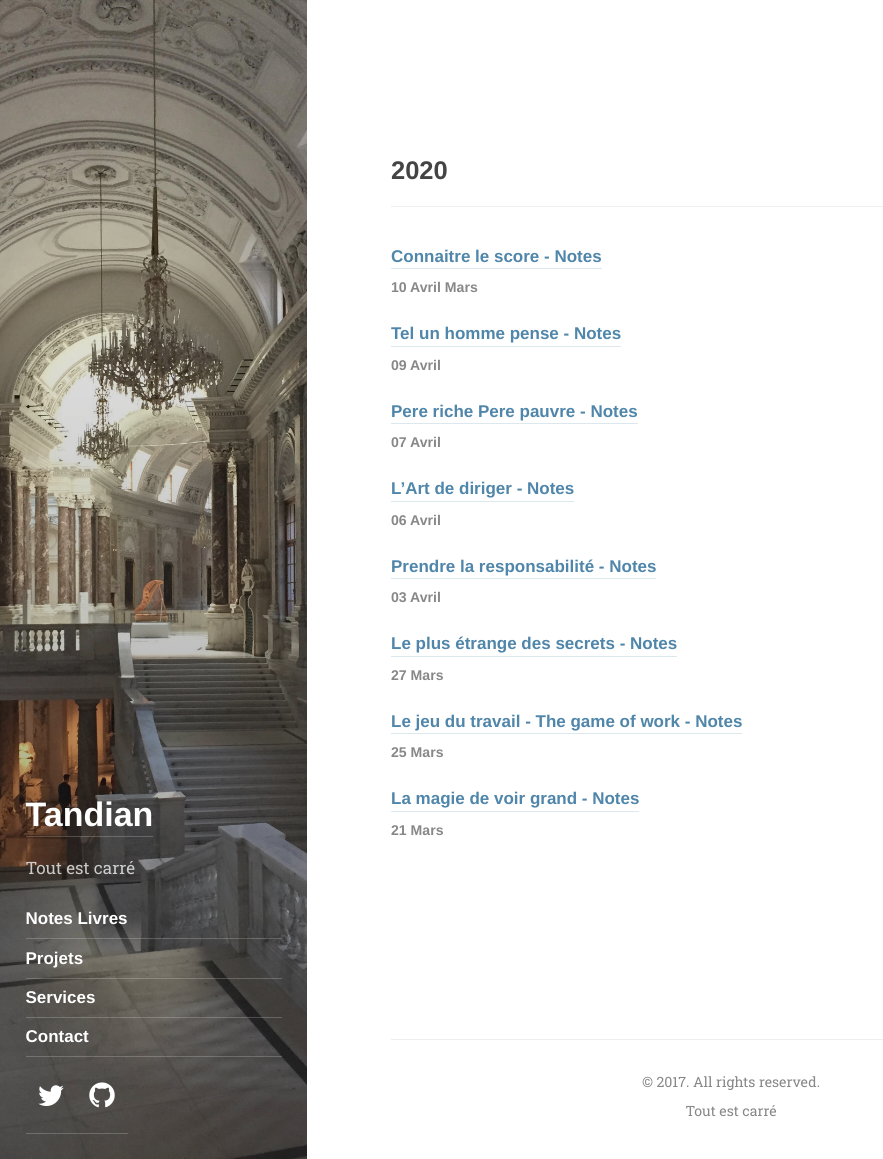
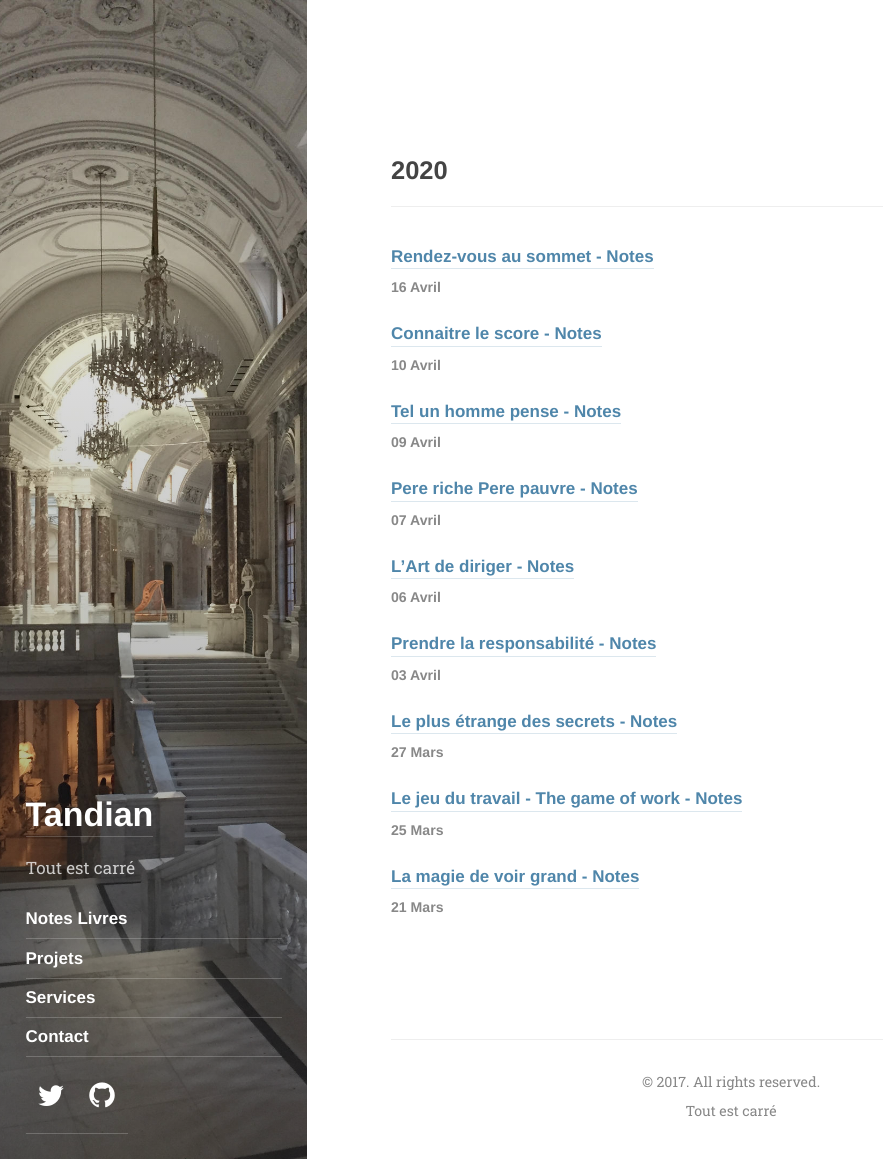
Before and after one commit to abdoulaye-tnd/tandian, a Jekyll site: the page built from index.html, in a window 1280 px wide and 1159 px high. Shown: the whole window, without its empty margins (0-883 px from the left). Built offline with Jekyll 4.4.1, drawn with Linux system fonts in a browser that asks for light colours; some web fonts are replaced; the list of posts is cut into pages by our own code.

Commit message:
Update index.html

```diff
--- a/index.html
+++ b/index.html
@@ -6,9 +6,14 @@
 <ul class="related-posts">
     </li>
         <li>
+        <a href="/books/ausommet/" class="h4 flip-title"> <span>Rendez-vous au sommet - Notes</span> </a>
+        <br>
+        <time class="heading faded fine" datetime="2019-08-20T05:00:00+00:00">16 Avril</time>
+    </li>
+ <li>
         <a href="/books/lescore/" class="h4 flip-title"> <span>Connaitre le score - Notes</span> </a>
         <br>
-        <time class="heading faded fine" datetime="2019-08-20T05:00:00+00:00">10 Avril Mars</time>
+        <time class="heading faded fine" datetime="2019-08-20T05:00:00+00:00">10 Avril</time>
     </li>
     <li>
         <a href="/books/telunhomme/" class="h4 flip-title"> <span>Tel un homme pense - Notes</span> </a>
```
